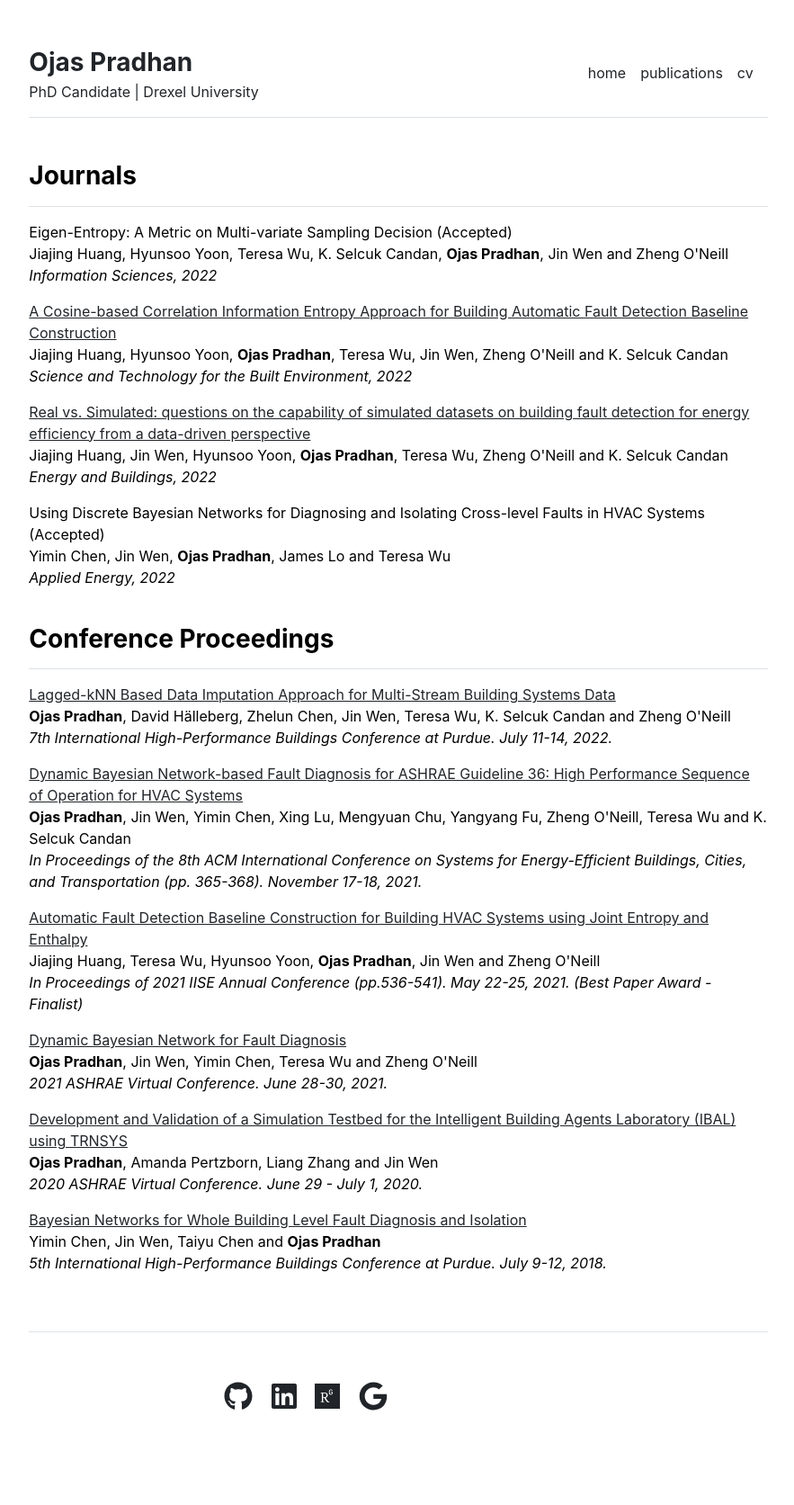
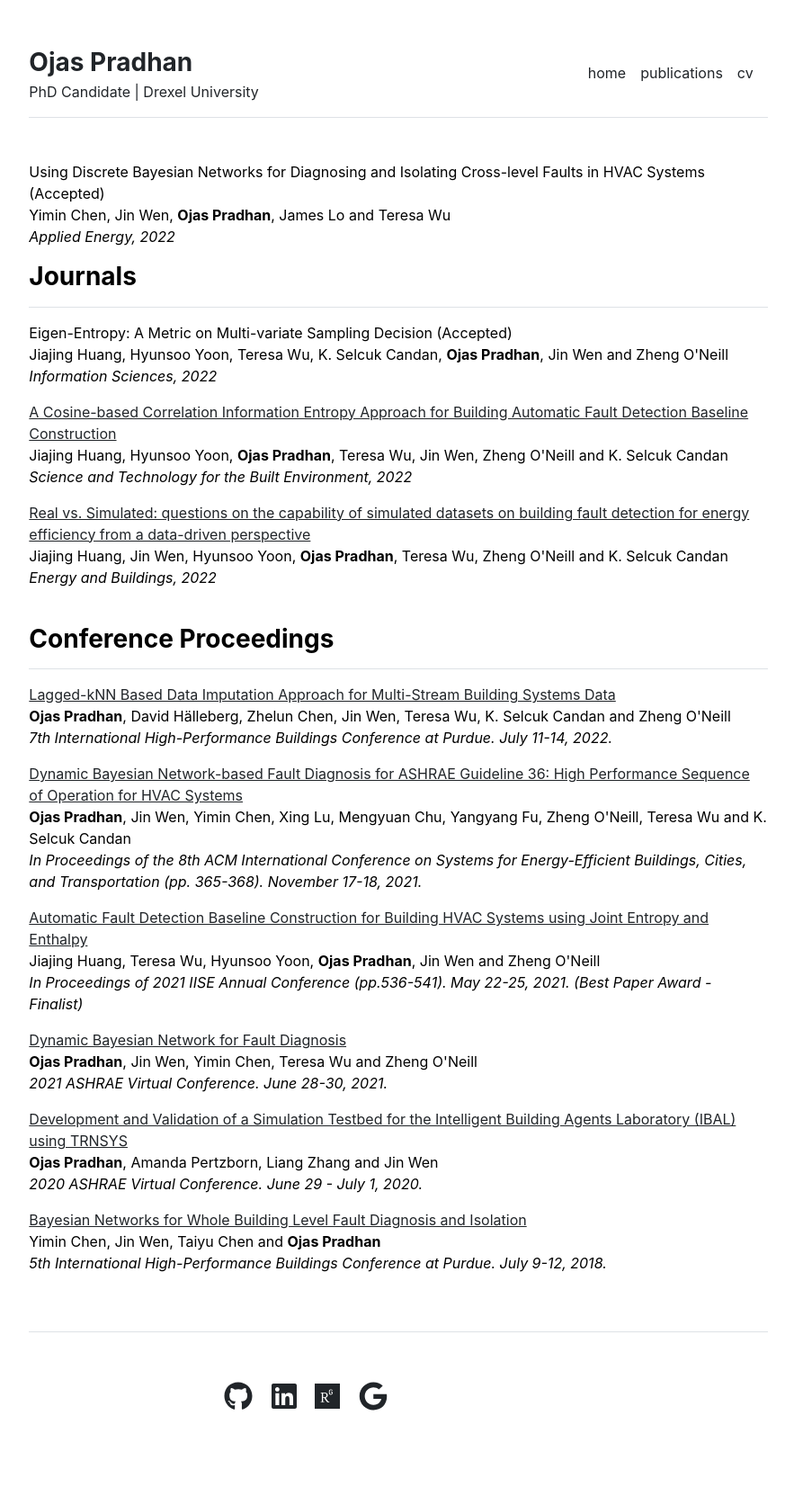
Before and after one commit to pradhanojas/pradhanojas.github.io, a Jekyll site: the page built from publications.md, in a window 1280 px wide. Shown: the whole page at 90% size, without its empty margins (197-1080 px from the left). Built offline with Jekyll 4.4.1, drawn with Linux system fonts in a browser that asks for light colours; part of the change alters nothing that is shown.

```diff
--- a/_includes/publications.html
+++ b/_includes/publications.html
@@ -1,5 +1,9 @@
 <div class="row g-5 mb-5">
   <div>
+    <p>Using Discrete Bayesian Networks for Diagnosing and Isolating Cross-level Faults in HVAC Systems (Accepted)
+    <br>Yimin Chen, Jin Wen, <b>Ojas Pradhan</b>, James Lo and Teresa Wu
+    <br><em>Applied Energy, 2022</em></p>
+
     <h3 class="fw-bold border-bottom pb-3 mb-3">Journals </h3>
     <p>Eigen-Entropy: A Metric on Multi-variate Sampling Decision (Accepted)
     <br>Jiajing Huang, Hyunsoo Yoon, Teresa Wu, K. Selcuk Candan, <b>Ojas Pradhan</b>, Jin Wen and Zheng O'Neill
@@ -12,10 +16,6 @@
     <p><a href="https://www.sciencedirect.com/science/article/pii/S0378778822000433" target="_blank">Real vs. Simulated: questions on the capability of simulated datasets on building fault detection for energy efficiency from a data-driven perspective</a>
     <br>Jiajing Huang, Jin Wen, Hyunsoo Yoon, <b>Ojas Pradhan</b>, Teresa Wu, Zheng O'Neill and K. Selcuk Candan
     <br><em>Energy and Buildings, 2022</em></p>
-
-    <p>Using Discrete Bayesian Networks for Diagnosing and Isolating Cross-level Faults in HVAC Systems (Accepted)
-    <br>Yimin Chen, Jin Wen, <b>Ojas Pradhan</b>, James Lo and Teresa Wu
-    <br><em>Applied Energy, 2022</em></p>
 
     <br>
     <h3 class="fw-bold border-bottom pb-3 mb-3">Conference Proceedings</h3>
```
